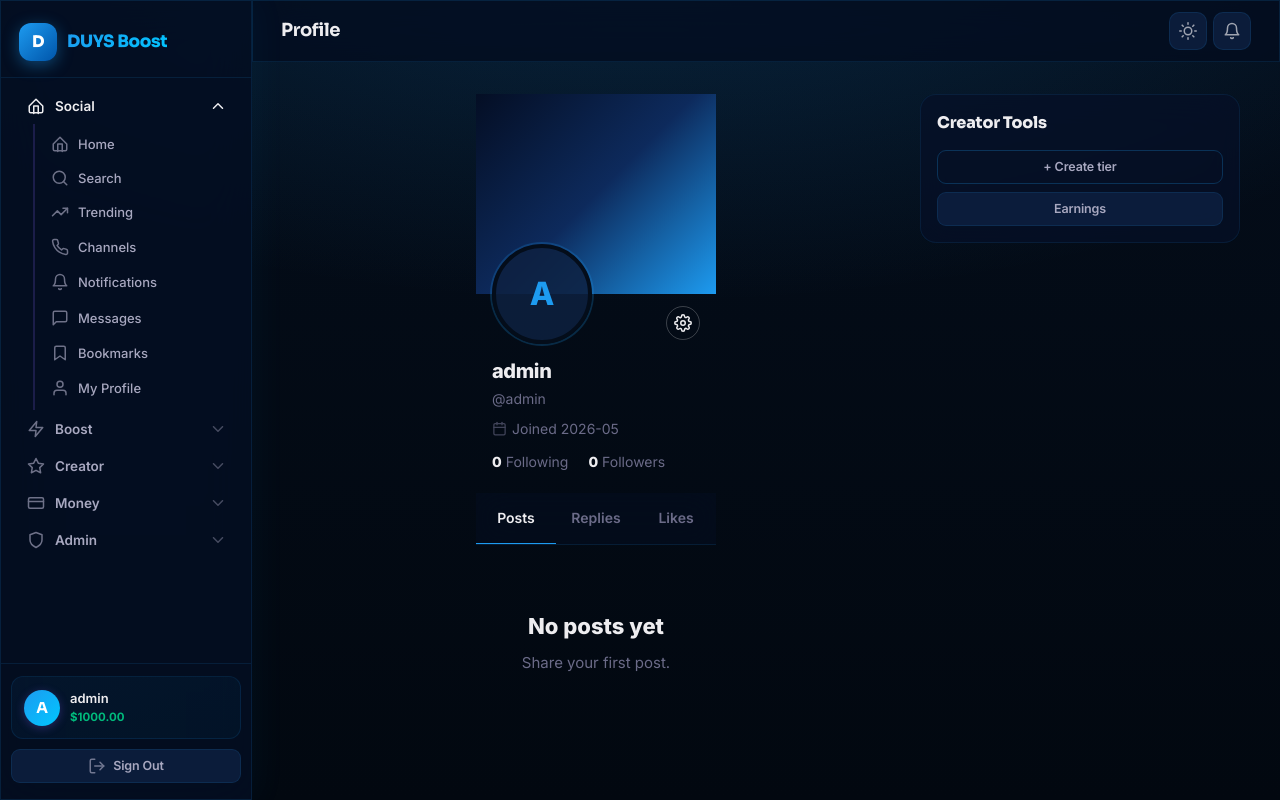
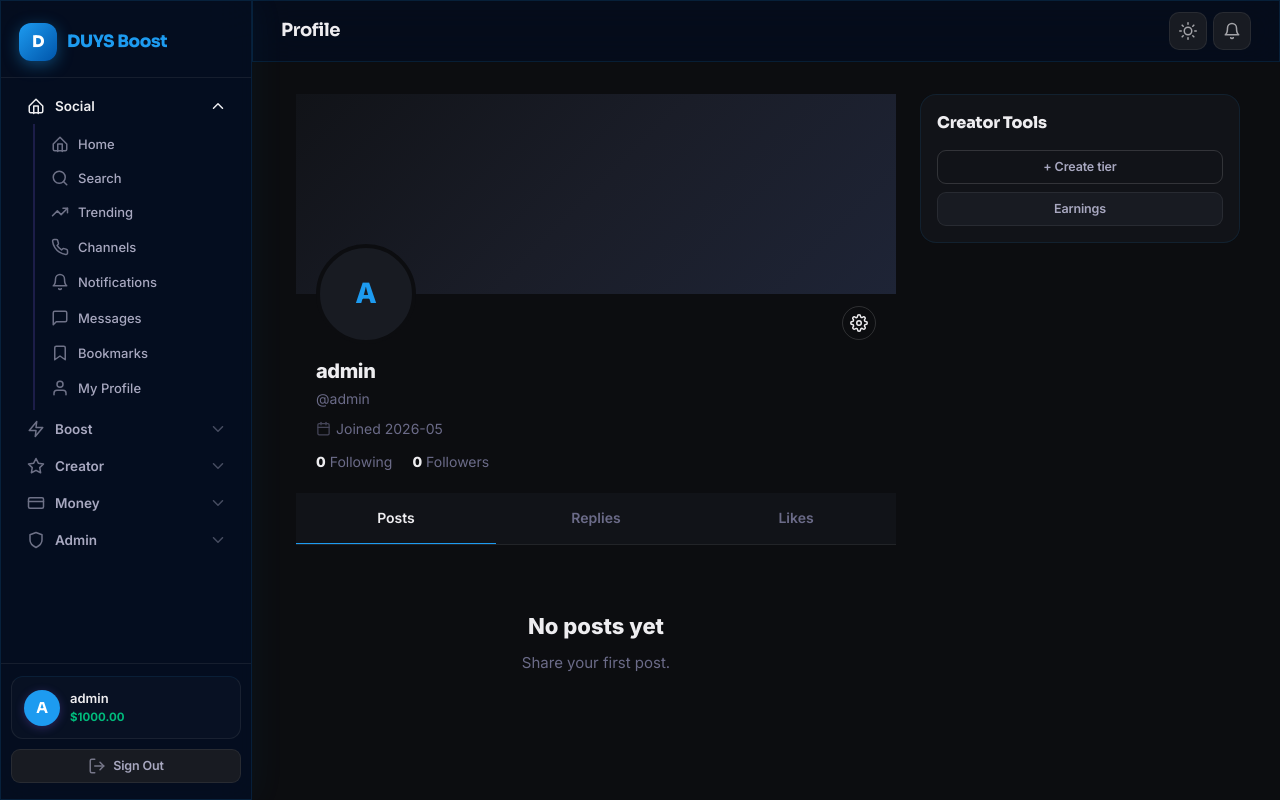
Before and after one commit to matthewmenos/DuysBoost2, a Flask app: page /user/admin in a window 1280 px wide. Run offline with Flask 3, Linux system fonts and the light colour scheme; a user stored in the database is signed in; data comes from the database, SQL or seed files in the repository; both versions use the stored data as it was after the commit; data that the repository does not hold is empty.

Commit message:
index update

```diff
--- a/static/css/main.css
+++ b/static/css/main.css
@@ -8,13 +8,13 @@
 /* ── Design tokens ──────────────────────────────────────────────────────── */
 :root {
   /* ── Dark theme (default) ───────────────────────────────────────────── */
-  --bg:           #040d1a;
-  --bg-elevated:  #071428;
-  --surface:      rgba(8, 20, 44, 0.92);
-  --surface-2:    rgba(13, 32, 64, 0.85);
-  --surface-3:    rgba(18, 40, 76, 0.9);
-  --border:       rgba(29,155,240,0.12);
-  --border-strong:rgba(29,155,240,0.25);
+  --bg:           #0c0d10;
+  --bg-elevated:  #111318;
+  --surface:      #111318;
+  --surface-2:    #181b22;
+  --surface-3:    #1e2230;
+  --border:       rgba(255,255,255,0.07);
+  --border-strong:rgba(255,255,255,0.14);
 
   --text:         #eeedf0;
   --text-dim:     #a8a8c0;
@@ -33,21 +33,19 @@
   --yellow:       #ffd400;
   --orange:       #ff7a00;
 
-  /* Liquid-glass blue palette */
-  --glass-bg:     rgba(10, 20, 40, 0.65);
-  --glass-border: rgba(29, 155, 240, 0.18);
-  --glass-glow:   rgba(29, 155, 240, 0.12);
-  --blue-deep:    #0a1628;
-  --blue-mid:     #0d2040;
-  --blue-surface: rgba(13, 32, 64, 0.8);
-
-  --gradient-primary:  linear-gradient(135deg, #1d9bf0 0%, #00c6ff 100%);
-  --gradient-accent:   linear-gradient(135deg, #1d9bf0 0%, #60b8f9 100%);
-  --gradient-green:    linear-gradient(135deg, #00ba7c 0%, #1be6a4 100%);
-  --gradient-warm:     linear-gradient(135deg, #ff7a00 0%, #ffd400 100%);
-  --gradient-subtle:   linear-gradient(160deg, rgba(29,155,240,.06) 0%, rgba(0,198,255,.04) 100%);
-  --gradient-hero:     radial-gradient(ellipse 80% 60% at 50% 0%, rgba(29,155,240,.28) 0%, transparent 70%);
-  --gradient-glass:    linear-gradient(135deg, rgba(29,155,240,.1) 0%, rgba(0,198,255,.06) 100%);
+  /* Surface glass variables */
+  --glass-bg:     rgba(17, 19, 24, 0.85);
+  --glass-border: rgba(255,255,255,0.08);
+  --glass-glow:   rgba(255,255,255,0.04);
+
+  /* Gradients removed — use flat solid colours */
+  --gradient-primary:  var(--accent);
+  --gradient-accent:   var(--accent);
+  --gradient-green:    var(--green);
+  --gradient-warm:     var(--orange);
+  --gradient-subtle:   rgba(255,255,255,.02);
+  --gradient-hero:     transparent;
+  --gradient-glass:    transparent;
 
   --radius-xs: 4px;
   --radius-sm: 8px;
@@ -61,12 +59,12 @@
   --shadow:    0 8px 30px rgba(0,0,0,.25);
   --shadow-lg: 0 16px 50px rgba(0,0,0,.32);
   --shadow-xl: 0 24px 64px rgba(0,0,0,.4);
-  --glow-accent: 0 0 0 1px rgba(29,155,240,.3), 0 6px 24px rgba(29,155,240,.22);
+  --glow-accent: 0 0 0 1px rgba(29,155,240,.2), 0 4px 16px rgba(0,0,0,.3);
   --glow-green:  0 0 0 1px rgba(0,186,124,.28), 0 6px 24px rgba(0,186,124,.2);
 
   --sidebar-width:    252px;
   /* Liquid glass surface style */
-  --glass-surface: rgba(8, 22, 50, 0.7) backdrop-filter:blur(20px);
+
   --topbar-height:    62px;
   --bottomnav-height: 68px;
 
@@ -1892,6 +1890,13 @@
 /* ── Force-hide bottom nav on chat page ──────────────────────────────────── */
 .bottom-nav.force-hidden {
   display: none !important;
+  height: 0 !important;
+  pointer-events: none !important;
+}
+
+/* When bottom nav is hidden, page-content fills to the bottom */
+body:has(.bottom-nav.force-hidden) .page-content {
+  padding-bottom: 0 !important;
 }
 
 /* ── Poll in post card ───────────────────────────────────────────────────── */
@@ -2136,7 +2141,7 @@
 
 /* Glass card base */
 .glass-card, .sidebar, .topbar, .surface-card {
-  background: rgba(8, 20, 44, 0.75) !important;
+  background: var(--surface) !important;
   backdrop-filter: blur(24px) saturate(1.4);
   -webkit-backdrop-filter: blur(24px) saturate(1.4);
   border: 1px solid rgba(29, 155, 240, 0.14) !important;
@@ -2158,7 +2163,7 @@
 
 /* Post cards glass */
 .post-card {
-  background: rgba(6, 18, 42, 0.72) !important;
+  background: var(--surface) !important;
   border: 1px solid rgba(29,155,240,.1) !important;
   backdrop-filter: blur(12px);
   transition: border-color .2s, box-shadow .2s;
@@ -2177,7 +2182,7 @@
 
 /* Modal glass */
 .modal {
-  background: rgba(4, 14, 38, 0.92) !important;
+  background: var(--bg-elevated) !important;
   border: 1px solid rgba(29,155,240,.2) !important;
   backdrop-filter: blur(32px);
   box-shadow: 0 24px 64px rgba(0,0,0,.6), 0 0 0 1px rgba(29,155,240,.08);
@@ -2214,12 +2219,7 @@
 }
 
 /* Body background — deep blue gradient */
-body {
-  background: radial-gradient(ellipse 120% 80% at 50% -10%,
-    rgba(29,155,240,.18) 0%, rgba(4,13,28,.0) 60%),
-    linear-gradient(180deg, #040d1a 0%, #020810 100%) !important;
-  min-height: 100vh;
-}
+body { background: var(--bg) !important; }
 
 /* App layout background */
 .app-layout {
@@ -2228,14 +2228,14 @@
 
 /* Bottom nav glass */
 .bottom-nav {
-  background: rgba(4, 13, 30, 0.88) !important;
+  background: var(--bg-elevated) !important;
   border-top: 1px solid rgba(29,155,240,.12) !important;
   backdrop-filter: blur(20px);
 }
 
 /* Feed sidebar widgets */
 .feed-sidebar .sidebar-widget {
-  background: rgba(6, 16, 40, 0.72) !important;
+  background: var(--surface) !important;
   border: 1px solid rgba(29,155,240,.1) !important;
 }
 
@@ -2285,11 +2285,7 @@
   --glass-bg:     rgba(255,255,255,0.75);
   --glass-border: rgba(29,155,240,.2);
 }
-[data-theme="light"] body {
-  background: radial-gradient(ellipse 120% 60% at 50% -10%,
-    rgba(29,155,240,.15) 0%, transparent 60%),
-    linear-gradient(180deg, #e8f4fd 0%, #f5fbff 100%) !important;
-}
+[data-theme="light"] body { background: var(--bg) !important; }
 [data-theme="light"] .sidebar,
 [data-theme="light"] .topbar,
 [data-theme="light"] .post-card,
--- a/templates/profile.html
+++ b/templates/profile.html
@@ -5,93 +5,152 @@
 
 {% block head_extra %}
 <style>
-.profile-wrap { max-width: 600px; margin: 0 auto; }
+/* ── X-style profile — fully responsive ───────────────────────────────────── */
+.profile-wrap {
+  max-width: 600px;
+  margin: 0 auto;
+  width: 100%;
+}
+
+/* Banner */
 .x-banner {
-  width:100%; height:200px; position:relative; overflow:hidden;
-  background: linear-gradient(135deg,#040e24 0%,#0d2a5c 50%,#1d9bf0 100%);
-  cursor:{% if is_own %}pointer{% else %}default{% endif %};
+  width: 100%;
+  aspect-ratio: 3 / 1;          /* Maintains proportion on any screen */
+  min-height: 120px;
+  max-height: 240px;
+  position: relative;
+  overflow: hidden;
+  background: linear-gradient(135deg, #111318 0%, #1a1d28 50%, #1e2436 100%);
+  cursor: {% if is_own %}pointer{% else %}default{% endif %};
 }
-@media(max-width:640px){.x-banner{height:140px;}}
-.x-banner img{width:100%;height:100%;object-fit:cover;display:block;}
-.x-banner-edit{
-  position:absolute;inset:0;background:rgba(0,0,0,.35);
-  display:flex;align-items:center;justify-content:center;opacity:0;transition:opacity .2s;
+.x-banner img { width:100%; height:100%; object-fit:cover; display:block; }
+.x-banner-edit {
+  position:absolute; inset:0; background:rgba(0,0,0,.35);
+  display:flex; align-items:center; justify-content:center;
+  opacity:0; transition:opacity .2s;
 }
-.x-banner:hover .x-banner-edit{opacity:1;}
-.x-avatar-row{
-  display:flex;align-items:flex-end;justify-content:space-between;
-  padding:0 16px;margin-top:-40px;margin-bottom:12px;position:relative;z-index:2;
+.x-banner:hover .x-banner-edit { opacity:1; }
+
+/* Avatar row */
+.x-avatar-row {
+  display: flex;
+  align-items: flex-end;
+  justify-content: space-between;
+  padding: 0 16px;
+  margin-top: -36px;
+  margin-bottom: 12px;
+  position: relative;
+  z-index: 2;
 }
-.x-avatar{
-  width:80px;height:80px;border-radius:50%;border:4px solid var(--bg);
-  background:var(--surface-2);overflow:hidden;flex-shrink:0;
-  display:flex;align-items:center;justify-content:center;
-  font-size:32px;font-weight:800;color:var(--accent);
-  box-shadow:0 0 0 2px rgba(29,155,240,.22);
-  cursor:{% if is_own %}pointer{% else %}default{% endif %};
+@media (min-width: 480px) { .x-avatar-row { margin-top: -46px; } }
+@media (min-width: 760px) { .x-avatar-row { padding: 0 20px; margin-top: -50px; } }
+
+.x-avatar {
+  width: 72px; height: 72px;
+  border-radius: 50%;
+  border: 3px solid var(--bg);
+  background: var(--surface-2);
+  overflow: hidden; flex-shrink: 0;
+  display: flex; align-items: center; justify-content: center;
+  font-size: 28px; font-weight: 800; color: var(--accent);
+  cursor: {% if is_own %}pointer{% else %}default{% endif %};
 }
-.x-avatar img{width:100%;height:100%;object-fit:cover;}
-@media(min-width:640px){.x-avatar{width:100px;height:100px;}.x-avatar-row{margin-top:-50px;}}
-.x-actions{display:flex;align-items:center;gap:8px;padding-bottom:4px;}
-.x-btn{
-  height:34px;padding:0 16px;border-radius:999px;
-  font-size:14px;font-weight:700;cursor:pointer;
-  transition:all .2s;display:inline-flex;align-items:center;gap:6px;
-  text-decoration:none;white-space:nowrap;
+@media (min-width: 480px) { .x-avatar { width: 84px; height: 84px; } }
+@media (min-width: 760px) { .x-avatar { width: 100px; height: 100px; border-width: 4px; } }
+.x-avatar img { width:100%; height:100%; object-fit:cover; }
+
+/* Actions */
+.x-actions {
+  display: flex; align-items: center; gap: 6px;
+  padding-bottom: 4px; flex-wrap: wrap; justify-content: flex-end;
 }
-.x-btn-ghost{background:transparent;color:var(--text);border:1.5px solid rgba(255,255,255,.22);}
-.x-btn-ghost:hover{border-color:rgba(255,255,255,.5);background:rgba(255,255,255,.05);}
-.x-btn-primary{background:var(--text);color:var(--bg);border:1.5px solid transparent;}
-.x-btn-primary:hover{opacity:.88;}
-.x-btn-following{background:transparent;color:var(--text);border:1.5px solid rgba(255,255,255,.22);}
-.x-btn-following:hover{border-color:var(--red);color:var(--red);}
-.x-btn-icon{
-  width:34px;height:34px;padding:0;border-radius:50%;
-  border:1.5px solid rgba(255,255,255,.22);background:transparent;color:var(--text);
-  display:flex;align-items:center;justify-content:center;cursor:pointer;transition:all .2s;
+.x-btn {
+  height: 32px; padding: 0 14px;
+  border-radius: 999px; font-size: 13.5px; font-weight: 700;
+  cursor: pointer; transition: all .2s;
+  display: inline-flex; align-items: center; gap: 5px;
+  text-decoration: none; white-space: nowrap;
 }
-.x-btn-icon:hover{border-color:var(--accent);color:var(--accent);background:rgba(29,155,240,.08);}
-.x-profile-info{padding:0 16px 4px;}
-.x-name{
-  font-size:20px;font-weight:800;color:var(--text);letter-spacing:-.02em;
-  display:flex;align-items:center;gap:6px;
+@media (min-width: 480px) { .x-btn { height: 34px; padding: 0 16px; font-size: 14px; } }
+.x-btn-primary { background: var(--text); color: var(--bg); border: 1.5px solid transparent; }
+.x-btn-primary:hover { opacity: .88; }
+.x-btn-following { background: transparent; color: var(--text); border: 1.5px solid var(--border-strong); }
+.x-btn-following:hover { border-color: var(--red); color: var(--red); }
+.x-btn-ghost { background: transparent; color: var(--text); border: 1.5px solid var(--border-strong); }
+.x-btn-ghost:hover { border-color: var(--border-strong); background: var(--surface-2); }
+.x-btn-icon {
+  width: 32px; height: 32px; padding: 0; border-radius: 50%;
+  border: 1.5px solid var(--border-strong); background: transparent; color: var(--text);
+  display: flex; align-items: center; justify-content: center;
+  cursor: pointer; transition: all .2s;
 }
-.x-verified{
-  display:inline-flex;align-items:center;justify-content:center;
-  width:20px;height:20px;border-radius:50%;background:var(--accent);flex-shrink:0;
+@media (min-width: 480px) { .x-btn-icon { width: 34px; height: 34px; } }
+.x-btn-icon:hover { border-color: var(--accent); color: var(--accent); background: rgba(29,155,240,.07); }
+
+/* Profile info */
+.x-profile-info { padding: 0 16px 4px; }
+@media (min-width: 760px) { .x-profile-info { padding: 0 20px 4px; } }
+.x-name {
+  font-size: 18px; font-weight: 800; color: var(--text);
+  letter-spacing: -.02em; display: flex; align-items: center; gap: 6px;
+  flex-wrap: wrap;
 }
-.x-verified svg{width:12px;height:12px;stroke:#fff;stroke-width:2.5;}
-.x-handle{font-size:14px;color:var(--muted);margin-top:1px;}
-.x-bio{font-size:15px;color:var(--text);line-height:1.6;margin:10px 0;}
-.x-meta{display:flex;flex-wrap:wrap;gap:14px;font-size:14px;color:var(--muted);margin:8px 0 12px;}
-.x-meta-item{display:flex;align-items:center;gap:5px;}
-.x-meta-item svg{opacity:.6;}
-.x-meta-item a{color:var(--accent);text-decoration:none;}
-.x-meta-item a:hover{text-decoration:underline;}
-.x-stats{display:flex;gap:20px;font-size:14px;margin:10px 0 4px;}
-.x-stat{text-decoration:none;color:var(--text);display:flex;gap:4px;}
-.x-stat:hover .x-stat-label{text-decoration:underline;}
-.x-stat-val{font-weight:800;}
-.x-stat-label{color:var(--muted);}
-.x-tabs{
-  display:flex;border-bottom:1px solid var(--border);margin-top:12px;
-  position:sticky;top:var(--topbar-height);z-index:10;
-  background:rgba(4,13,28,.9);backdrop-filter:blur(16px);
-  overflow-x:auto;scrollbar-width:none;
+@media (min-width: 480px) { .x-name { font-size: 20px; } }
+.x-verified {
+  display: inline-flex; align-items: center; justify-content: center;
+  width: 20px; height: 20px; border-radius: 50%; background: var(--accent); flex-shrink: 0;
 }
-.x-tabs::-webkit-scrollbar{display:none;}
-.x-tab{
-  flex:1;min-width:80px;padding:14px 8px;
-  font-size:14px;font-weight:600;color:var(--muted);
-  text-align:center;text-decoration:none;
-  border-bottom:2px solid transparent;margin-bottom:-1px;
-  transition:color .15s,border-color .15s;white-space:nowrap;
+.x-verified svg { width: 12px; height: 12px; stroke: #fff; stroke-width: 2.5; }
+.x-handle { font-size: 14px; color: var(--muted); margin-top: 1px; }
+.x-bio { font-size: 14.5px; color: var(--text); line-height: 1.6; margin: 10px 0; word-break: break-word; }
+@media (min-width: 480px) { .x-bio { font-size: 15px; } }
+.x-meta {
+  display: flex; flex-wrap: wrap; gap: 10px 16px;
+  font-size: 13px; color: var(--muted); margin: 8px 0 12px;
 }
-.x-tab:hover{color:var(--text);background:rgba(255,255,255,.02);}
-.x-tab.active{color:var(--text);border-bottom-color:var(--accent);}
-.x-empty{padding:64px 24px;text-align:center;}
-.x-empty-title{font-size:22px;font-weight:800;margin-bottom:8px;}
-.x-empty-sub{font-size:15px;color:var(--muted);}
+@media (min-width: 480px) { .x-meta { font-size: 14px; } }
+.x-meta-item { display: flex; align-items: center; gap: 5px; }
+.x-meta-item svg { opacity: .6; flex-shrink: 0; }
+.x-meta-item a { color: var(--accent); text-decoration: none; }
+.x-meta-item a:hover { text-decoration: underline; }
+.x-stats { display: flex; flex-wrap: wrap; gap: 12px 20px; font-size: 14px; margin: 8px 0 4px; }
+.x-stat { text-decoration: none; color: var(--text); display: flex; gap: 4px; align-items: baseline; }
+.x-stat:hover .x-stat-label { text-decoration: underline; }
+.x-stat-val { font-weight: 800; }
+.x-stat-label { color: var(--muted); }
+
+/* Tabs */
+.x-tabs {
+  display: flex; border-bottom: 1px solid var(--border);
+  margin-top: 12px;
+  position: sticky; top: var(--topbar-height); z-index: 10;
+  background: var(--bg-elevated);
+  overflow-x: auto; scrollbar-width: none;
+}
+.x-tabs::-webkit-scrollbar { display: none; }
+.x-tab {
+  flex: 1; min-width: 70px; padding: 13px 6px;
+  font-size: 13.5px; font-weight: 600; color: var(--muted);
+  text-align: center; text-decoration: none;
+  border-bottom: 2px solid transparent; margin-bottom: -1px;
+  transition: color .15s, border-color .15s; white-space: nowrap;
+}
+@media (min-width: 480px) { .x-tab { font-size: 14px; padding: 14px 8px; } }
+.x-tab:hover { color: var(--text); background: rgba(255,255,255,.02); }
+.x-tab.active { color: var(--text); border-bottom-color: var(--accent); }
+
+/* Empty state */
+.x-empty { padding: 48px 24px; text-align: center; }
+@media (min-width: 480px) { .x-empty { padding: 64px 24px; } }
+.x-empty-title { font-size: 20px; font-weight: 800; margin-bottom: 8px; }
+@media (min-width: 480px) { .x-empty-title { font-size: 22px; } }
+.x-empty-sub { font-size: 14px; color: var(--muted); }
+@media (min-width: 480px) { .x-empty-sub { font-size: 15px; } }
+
+/* Right sidebar hidden on narrow screens */
+@media (max-width: 900px) {
+  .profile-wrap { max-width: 100%; }
+}
 </style>
 {% endblock %}
 
```
Also changed, not shown: templates/index.html (+21 -39 lines), templates/message_thread.html (+14 -4 lines), global.db.
